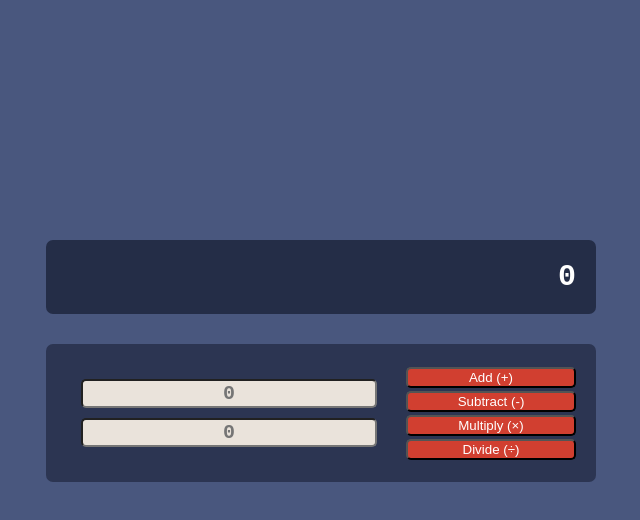
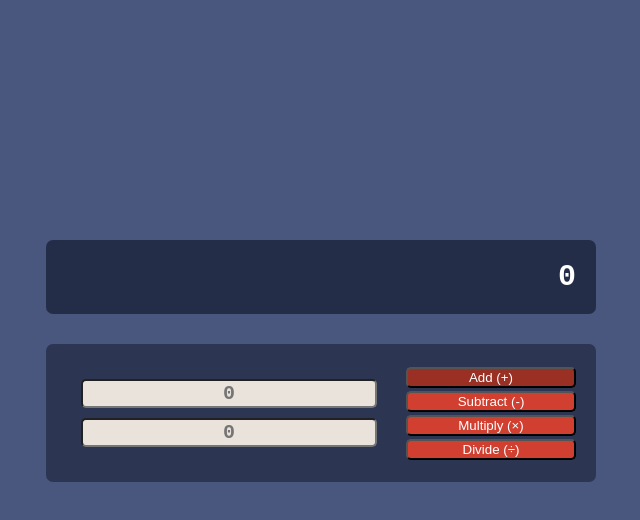
Before and after one commit to Alilool/Calculator, a plain HTML site: page index.html in a window 1280 px wide. In both pictures the pointer is over the button "Add (+)". Shown: the whole page, without its empty margins (319-959 px from the left). Drawn offline with Linux system fonts and the light colour scheme.

Commit message:
Add files via upload

```diff
--- a/index.html
+++ b/index.html
@@ -63,6 +63,11 @@
             margin-top: 30vh;
         }
 
+        button:hover{
+           background-color: #9a3024;
+           cursor: pointer;
+        }
+
         @media (min-width: 550px) {
             .calc {
                 width: 550px;
```
